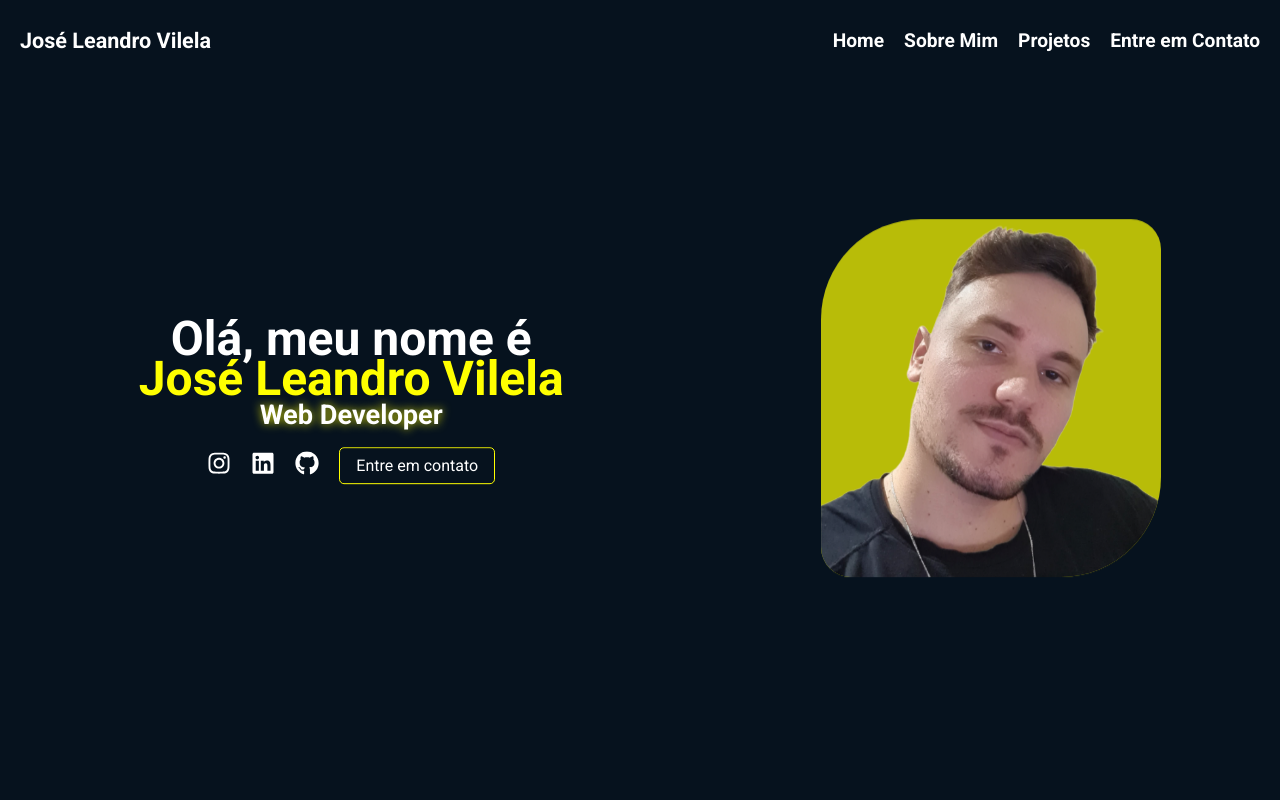
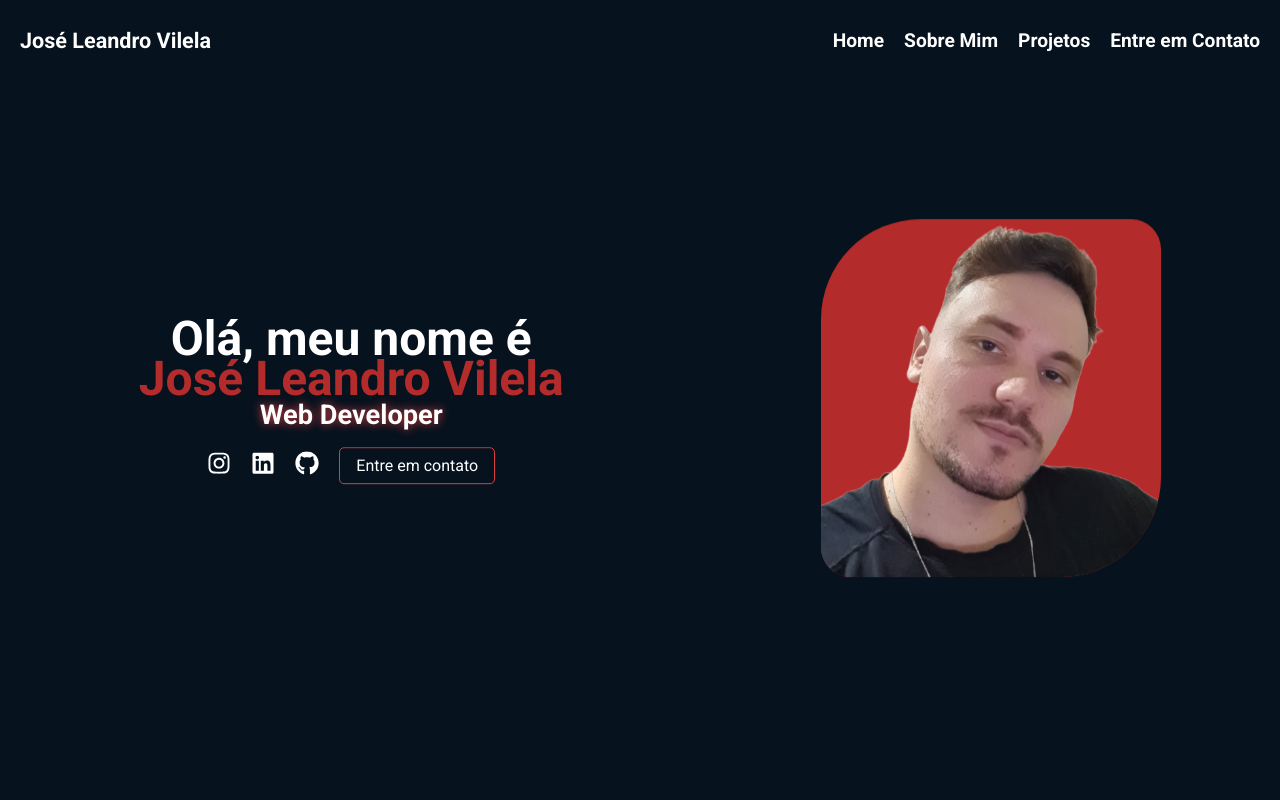
Before and after one commit to Vilelajlr/PortifolioJoseLeandroVilela, a React (Create React App) app in the folder portifolio/: page / in a window 1280 px wide. Shown: the top 800 px of the page. Built offline with nearby package versions, Linux system fonts and the light colour scheme.

Commit message:
correcao de cores para vermelho

```diff
--- a/portifolio/src/components/pages/modules/Home.module.css
+++ b/portifolio/src/components/pages/modules/Home.module.css
@@ -14,6 +14,7 @@
     justify-content: space-around;
     align-items: center;
 }
+
 .txt_home{
     display: flex;
     align-items: center;
@@ -31,7 +32,7 @@
 
 
 .txt_home h1 > span{
-    color: var(--red-normal);
+    color: var(--red-dark);
     display: block;
 }
 
@@ -40,7 +41,7 @@
     font-size: 1.7rem;
     font-weight: bolder;
 
-    text-shadow: 0 0 10px var(--red-dark);
+    text-shadow: 0 0 10px var(--red-normal);
 
 }
 
@@ -55,7 +56,7 @@
 .img_portifolio img{
     width: 100%;
     border-radius: 100px 30px 100px 30px;
-    background-color: var(--red-light);
+    background-color: var(--red-dark);
     animation: move 2s infinite;
     z-index: 1;
     position: relative;
--- a/portifolio/src/index.css
+++ b/portifolio/src/index.css
@@ -15,9 +15,9 @@
   --white-dark: #edeaef;
   --white-light: #fefbff;
 
-  --red-normal: yellow;
-  --red-dark: rgba(253, 253, 5, 0.829);
-  --red-light: rgba(255, 255, 0, 0.719);
+  --red-normal: #d94140;
+  --red-dark: #b42b2b;
+  --red-light: #d34040;
 
   --gray: #b3b3b3;
 
```
